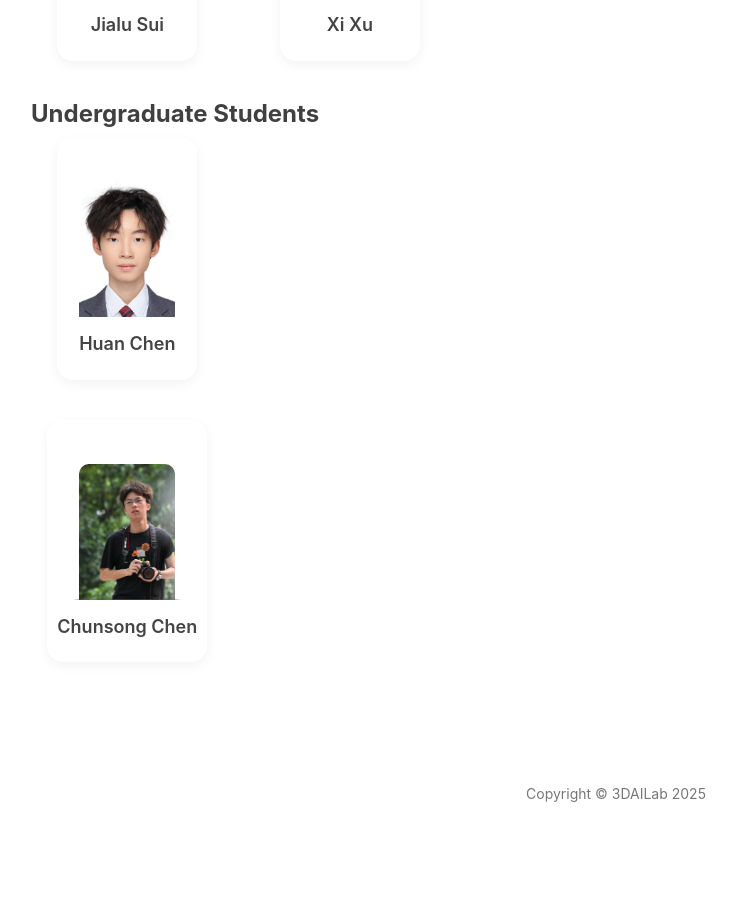
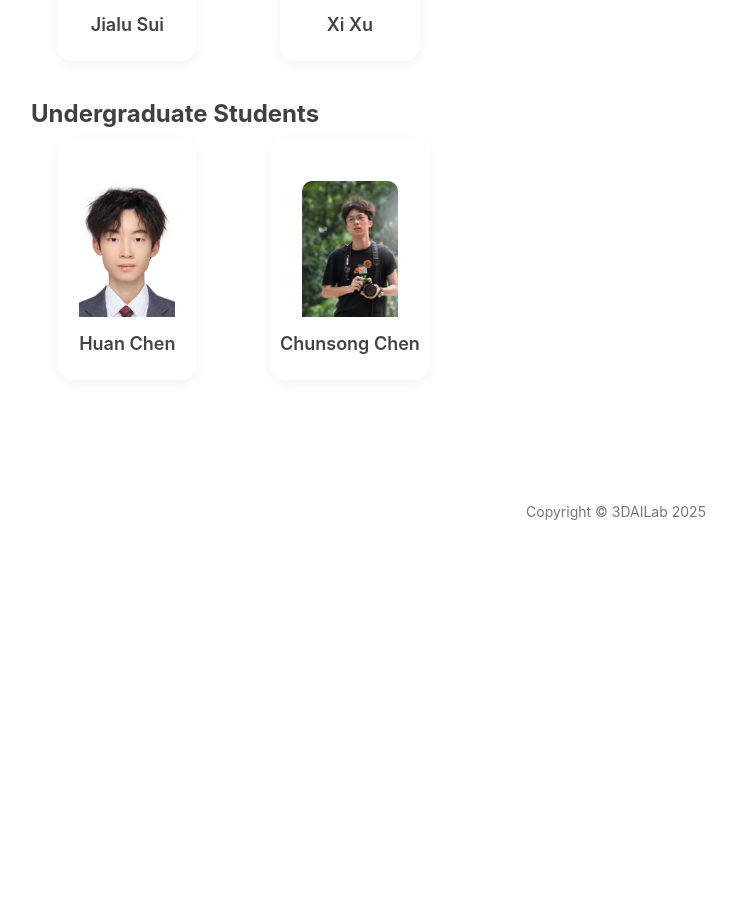
Before and after one commit to Ting-Devin-Han/3DAILab, a Jekyll site: the page built from Groups.html, in a window 1280 px wide. Shown: the part 2408-3306 px from the top of the page, without its empty margins (39-776 px from the left). Built offline with Jekyll 4.4.1, drawn with Linux system fonts in a browser that asks for light colours; nearby versions of some CDN libraries; comment, search, counter and statistics services are not loaded; after the commit the page ends 3024 px from its top, so only the background shows below that; grey boxes are pictures that could not be loaded.

Commit message:
Update Groups.html

```diff
--- a/Groups.html
+++ b/Groups.html
@@ -156,7 +156,7 @@
 			</div>
 			<div class="member-card">
 				<div class="member-img-wrapper">
-				<img src="https://github.com/Ting-Devin-Han/3DAILab/raw/master/img/people/YangLuo.jpg" alt="Yang Luo">
+				<img src="/img/people/YangLuo.jpg" alt="Yang Luo">
 				<div class="member-badge">3D Point Clouds</div> <!-- 浮层标签 --></div>
 				<div class="member-name">Yang Luo</div>
 			</div>
@@ -190,13 +190,13 @@
 			</div>
 			<div class="member-card">
 				<div class="member-img-wrapper">
-				<img src="https://github.com/Ting-Devin-Han/3DAILab/raw/master/img/people/XiaobinHuang.jpg" alt="Xiaobin Huang">
+				<img src="/img/people/XiaobinHuang.jpg" alt="Xiaobin Huang">
 				<div class="member-badge">3D Point Clouds</div> <!-- 浮层标签 --></div>
 				<div class="member-name">Xiaobin Huang</div>
 			</div>
 			<div class="member-card">
 				<div class="member-img-wrapper">
-				<img src="https://github.com/Ting-Devin-Han/3DAILab/raw/master/img/people/JieOuyang.jpg" alt="Jie Ouyang">
+				<img src="/img/people/JieOuyang.jpg" alt="Jie Ouyang">
 				<div class="member-badge">3D Point Clouds</div> <!-- 浮层标签 --></div>
 				<div class="member-name">Jie Ouyang</div>
 			</div>
@@ -222,15 +222,13 @@
 		  <div class="member-grid">
 			<div class="member-card">
 				<div class="member-img-wrapper">
-				<img src="https://github.com/Ting-Devin-Han/3DAILab/raw/master/img/people/HuanChen.jpg" alt="Huan Chen" style="width: 80%; border-radius: 10px;">
+				<img src="/img/people/HuanChen.jpg" alt="Huan Chen" style="width: 80%; border-radius: 10px;">
 				<div class="member-badge">3D Point Clouds</div> <!-- 浮层标签 --></div>
 				<div class="member-name">Huan Chen</div>
 			</div>
-		  </div>
-		<div class="member-grid">
 			<div class="member-card">
 				<div class="member-img-wrapper">
-				<img src="https://github.com/Ting-Devin-Han/3DAILab/raw/master/img/people/ChunsongChen.jpg" alt="Huan Chen" style="width: 80%; border-radius: 10px;">
+				<img src="/img/people/ChunsongChen.jpg" alt="Huan Chen" style="width: 80%; border-radius: 10px;">
 				<div class="member-badge">3D Point Clouds</div> <!-- 浮层标签 --></div>
 				<div class="member-name">Chunsong Chen</div>
 			</div>
```
